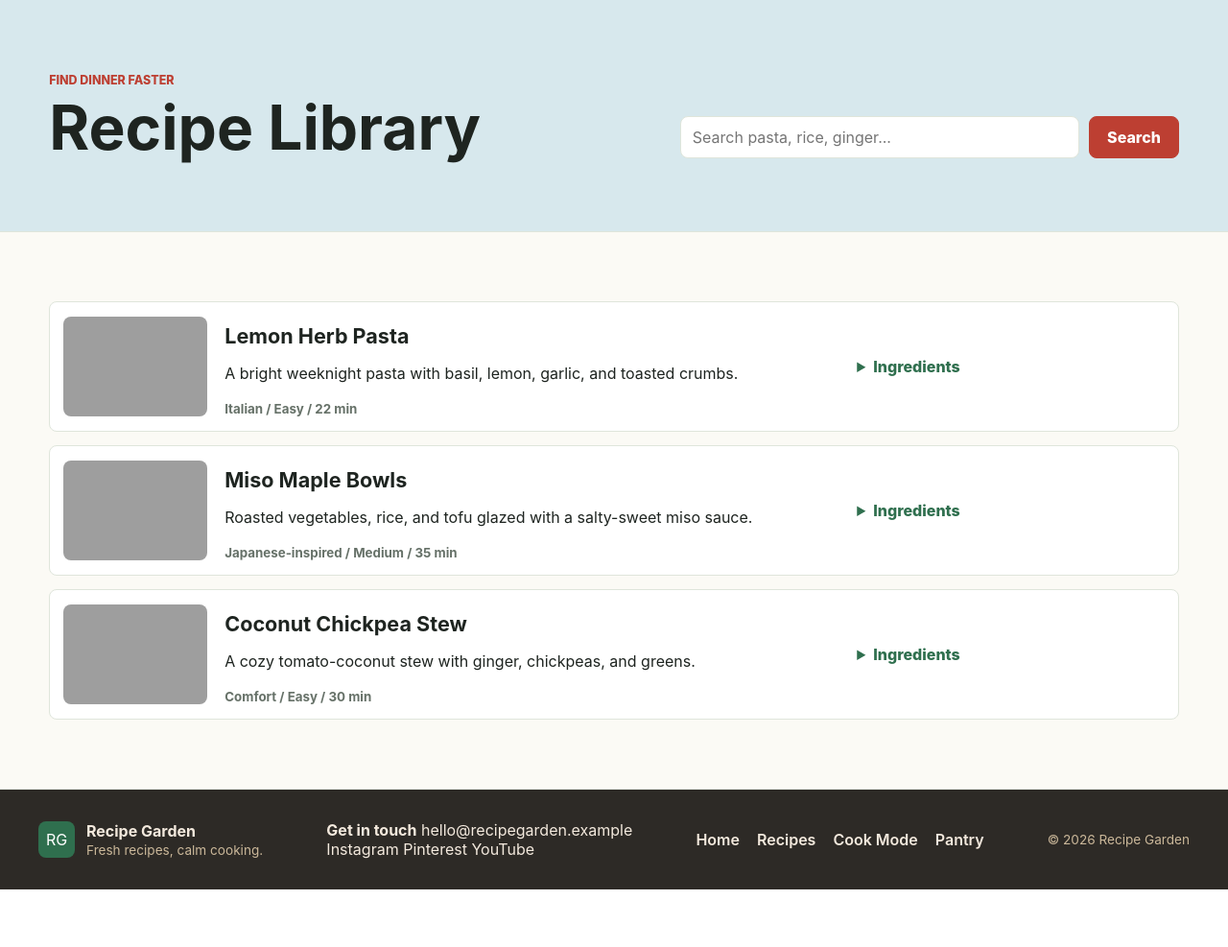
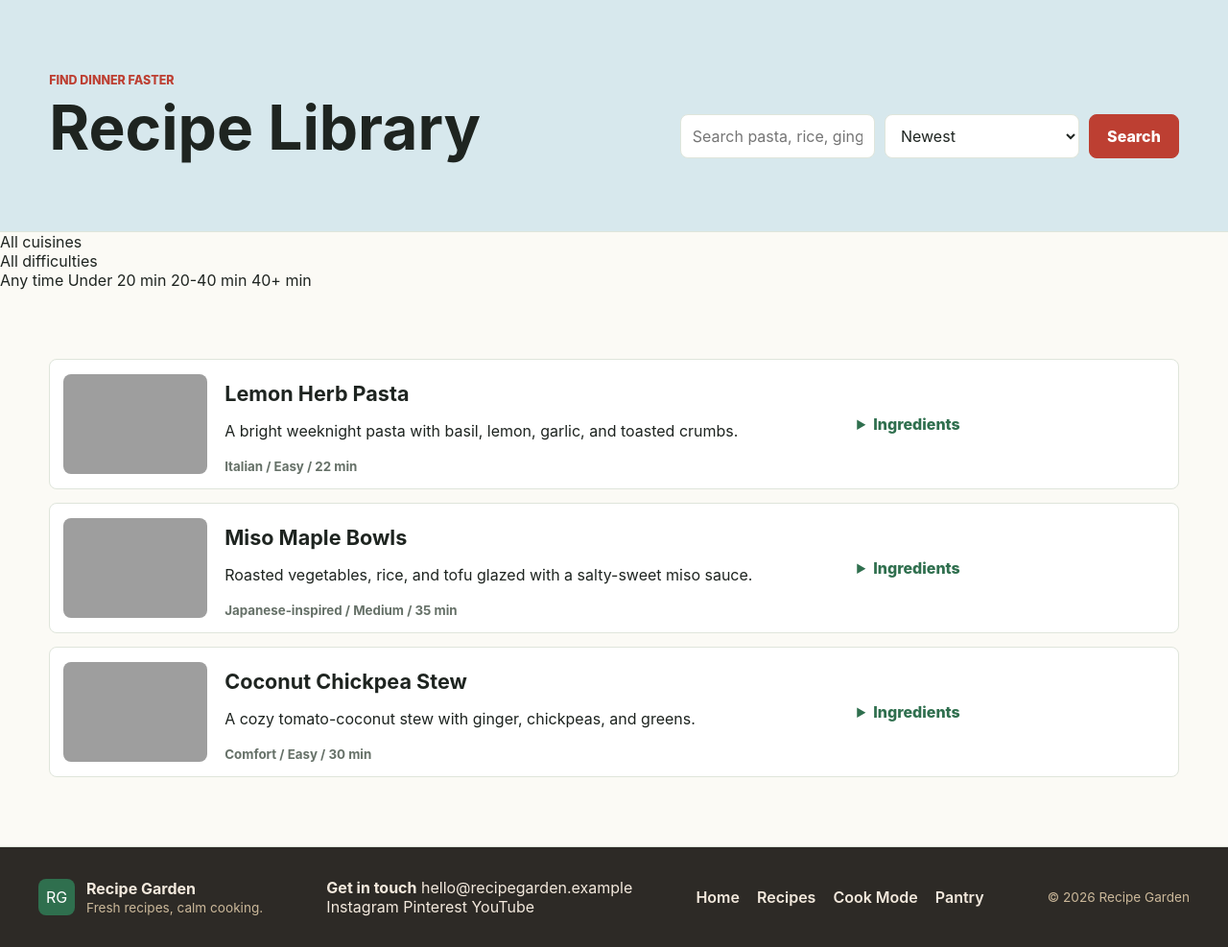
Before and after one commit to jeshmin-dot/Food-recipes, a Flask app: page /recipes in a window 1280 px wide. Shown: the part 83-1070 px from the top of the page at 96% size. Before the commit the page ends 1010 px from the top, so only its background shows below. Run offline with Flask 3, Linux system fonts and the light colour scheme; data comes from the database, SQL or seed files in the repository; grey boxes are pictures that could not be loaded.

Commit message:
Add recipe search, category/difficulty/time filters, sorting, and empty state

```diff
--- a/app/templates/partials/recipe_table.html
+++ b/app/templates/partials/recipe_table.html
@@ -1,9 +1,11 @@
 <div class="recipe-table">
   {% for recipe in recipes %}
     <article class="recipe-row">
-      <img src="{{ recipe.image_url }}" alt="{{ recipe.title }}">
+      <a href="{{ url_for('recipe_detail', recipe_id=recipe.id) }}">
+        <img src="{{ recipe.image_url }}" alt="{{ recipe.title }}">
+      </a>
       <div>
-        <h2>{{ recipe.title }}</h2>
+        <h2><a href="{{ url_for('recipe_detail', recipe_id=recipe.id) }}">{{ recipe.title }}</a></h2>
         <p>{{ recipe.description }}</p>
         <small>{{ recipe.cuisine }} / {{ recipe.difficulty }} / {{ recipe.minutes }} min</small>
       </div>
@@ -17,6 +19,10 @@
       </details>
     </article>
   {% else %}
-    <p class="empty">No recipes matched your search.</p>
+    <div class="empty-state-card">
+      <h2>No recipes found</h2>
+      <p>Try a different search term, or clear your filters to see everything.</p>
+      <a class="btn primary" href="{{ url_for('recipes') }}">Clear filters</a>
+    </div>
   {% endfor %}
 </div>
--- a/app/templates/recipes.html
+++ b/app/templates/recipes.html
@@ -7,11 +7,36 @@
     <h1>Recipe Library</h1>
   </div>
   <form class="search-form" method="get">
+    <input type="hidden" name="cuisine" value="{{ cuisine }}">
+    <input type="hidden" name="difficulty" value="{{ difficulty }}">
+    <input type="hidden" name="time" value="{{ time_bucket }}">
     <input name="q" value="{{ query }}" placeholder="Search pasta, rice, ginger...">
+    <select name="sort" onchange="this.form.submit()">
+      <option value="newest" {{ 'selected' if sort == 'newest' }}>Newest</option>
+      <option value="quickest" {{ 'selected' if sort == 'quickest' }}>Quickest</option>
+      <option value="az" {{ 'selected' if sort == 'az' }}>A-Z</option>
+    </select>
     <button class="btn primary" type="submit">Search</button>
   </form>
 </section>
-
+<div class="filter-bar">
+  <a class="filter-chip {{ 'active' if not cuisine }}" href="{{ url_for('recipes', q=query, difficulty=difficulty, time=time_bucket, sort=sort) }}">All cuisines</a>
+  {% for c in all_cuisines %}
+    <a class="filter-chip {{ 'active' if cuisine == c }}" href="{{ url_for('recipes', q=query, cuisine=c, difficulty=difficulty, time=time_bucket, sort=sort) }}">{{ c }}</a>
+  {% endfor %}
+</div>
+<div class="filter-bar">
+  <a class="filter-chip {{ 'active' if not difficulty }}" href="{{ url_for('recipes', q=query, cuisine=cuisine, time=time_bucket, sort=sort) }}">All difficulties</a>
+  {% for d in all_difficulties %}
+    <a class="filter-chip {{ 'active' if difficulty == d }}" href="{{ url_for('recipes', q=query, cuisine=cuisine, difficulty=d, time=time_bucket, sort=sort) }}">{{ d }}</a>
+  {% endfor %}
+</div>
+<div class="filter-bar">
+  <a class="filter-chip {{ 'active' if not time_bucket }}" href="{{ url_for('recipes', q=query, cuisine=cuisine, difficulty=difficulty, sort=sort) }}">Any time</a>
+  <a class="filter-chip {{ 'active' if time_bucket == 'under20' }}" href="{{ url_for('recipes', q=query, cuisine=cuisine, difficulty=difficulty, time='under20', sort=sort) }}">Under 20 min</a>
+  <a class="filter-chip {{ 'active' if time_bucket == '20to40' }}" href="{{ url_for('recipes', q=query, cuisine=cuisine, difficulty=difficulty, time='20to40', sort=sort) }}">20-40 min</a>
+  <a class="filter-chip {{ 'active' if time_bucket == 'over40' }}" href="{{ url_for('recipes', q=query, cuisine=cuisine, difficulty=difficulty, time='over40', sort=sort) }}">40+ min</a>
+</div>
 <section class="section">
   {% include "partials/recipe_table.html" %}
 </section>
```
